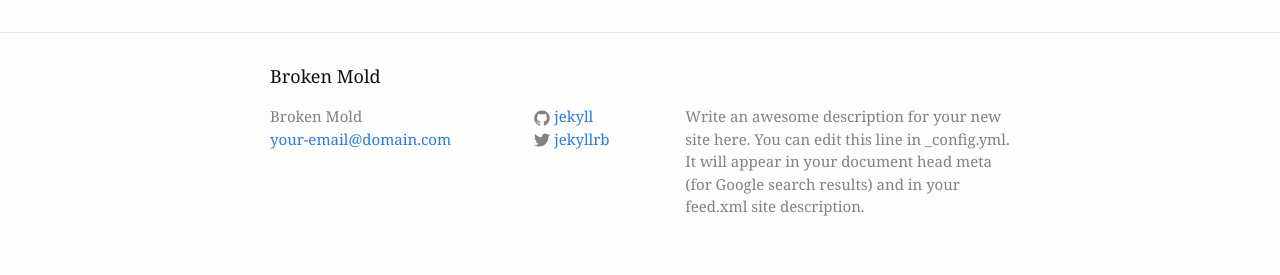
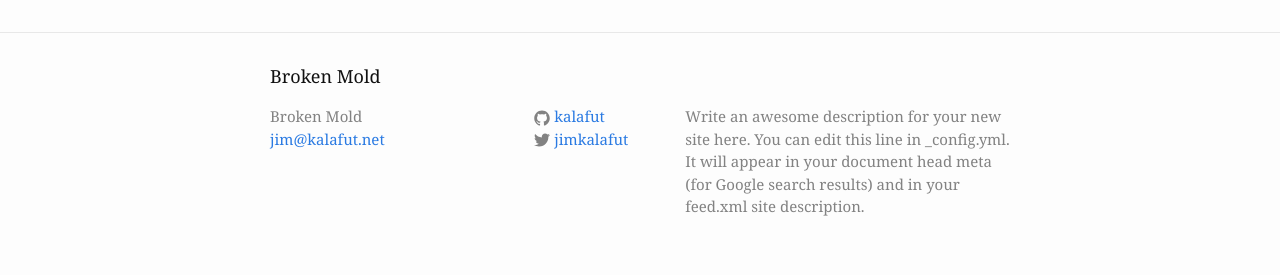
Before and after one commit to kalafut/brokenmold, a Jekyll site: the page built from index.html, in a window 1280 px wide. Shown: the part 1614-1889 px from the top of the page. Built offline with Jekyll 4.4.1, drawn with Linux system fonts in a browser that asks for light colours.

Commit message:
More config

```diff
--- a/_config.yml
+++ b/_config.yml
@@ -1,14 +1,14 @@
 # Site settings
 title: Broken Mold
-email: your-email@domain.com
+email: jim@kalafut.net
 description: > # this means to ignore newlines until "baseurl:"
   Write an awesome description for your new site here. You can edit this
   line in _config.yml. It will appear in your document head meta (for
   Google search results) and in your feed.xml site description.
-baseurl: "/broken-mold" # the subpath of your site, e.g. /blog/
-url: "http://yourdomain.com" # the base hostname & protocol for your site
-twitter_username: jekyllrb
-github_username:  jekyll
+baseurl: "/brokenmold" # the subpath of your site, e.g. /blog/
+url: "http://brokenmold.net" # the base hostname & protocol for your site
+twitter_username: jimkalafut
+github_username:  kalafut
 
 # Build settings
 markdown: kramdown
```
